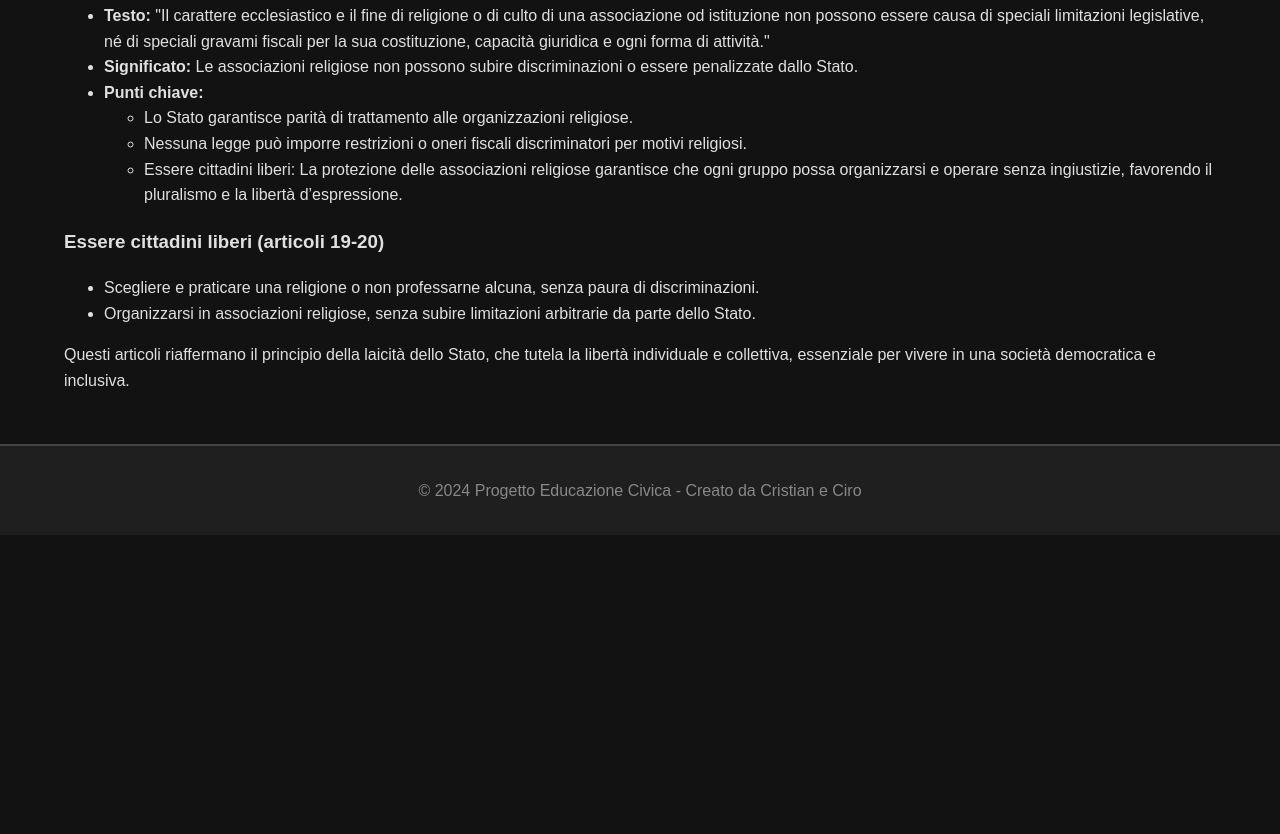
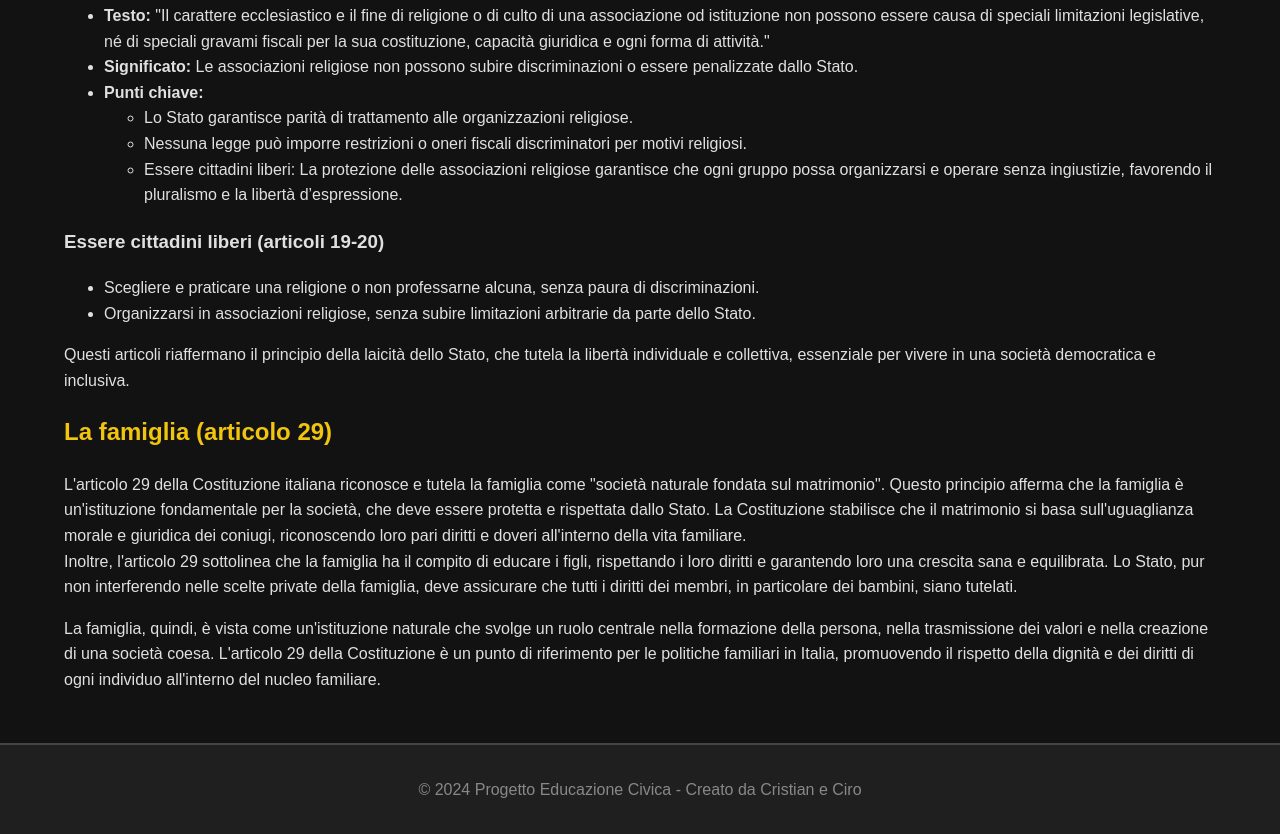
Before and after one commit to 00cry00/progettoedcivica, a plain HTML site: page religione.html in a window 1280 px wide. Shown: the part 524-1358 px from the top of the page. Before the commit the page ends 1059 px from the top, so only its background shows below. Drawn offline with Linux system fonts and the light colour scheme.

Commit message:
Update religione.html

```diff
--- a/religione.html
+++ b/religione.html
@@ -62,6 +62,13 @@
       <p>
         Questi articoli riaffermano il principio della laicità dello Stato, che tutela la libertà individuale e collettiva, essenziale per vivere in una società democratica e inclusiva.
       </p>
+
+    <h2>La famiglia (articolo 29)</h2>
+    <p>L'articolo 29 della Costituzione italiana riconosce e tutela la famiglia come "società naturale fondata sul matrimonio". Questo principio afferma che la famiglia è un'istituzione fondamentale per la società, che deve essere protetta e rispettata dallo Stato. La Costituzione stabilisce che il matrimonio si basa sull'uguaglianza morale e giuridica dei coniugi, riconoscendo loro pari diritti e doveri all'interno della vita familiare.<br>
+
+Inoltre, l'articolo 29 sottolinea che la famiglia ha il compito di educare i figli, rispettando i loro diritti e garantendo loro una crescita sana e equilibrata. Lo Stato, pur non interferendo nelle scelte private della famiglia, deve assicurare che tutti i diritti dei membri, in particolare dei bambini, siano tutelati.
+</p>
+<p> La famiglia, quindi, è vista come un'istituzione naturale che svolge un ruolo centrale nella formazione della persona, nella trasmissione dei valori e nella creazione di una società coesa. L'articolo 29 della Costituzione è un punto di riferimento per le politiche familiari in Italia, promuovendo il rispetto della dignità e dei diritti di ogni individuo all'interno del nucleo familiare.</p>
     </section>
   </main>
 
```
